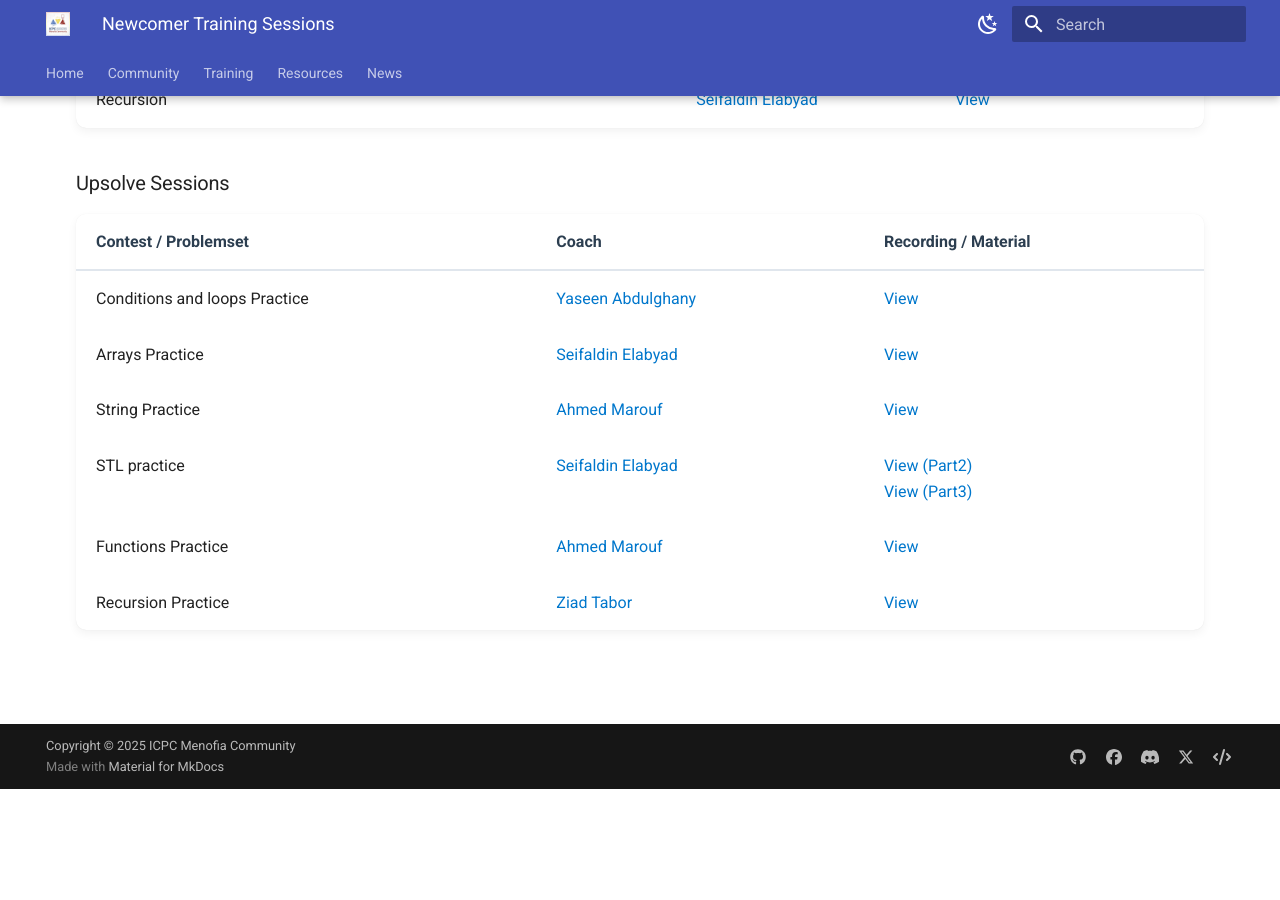
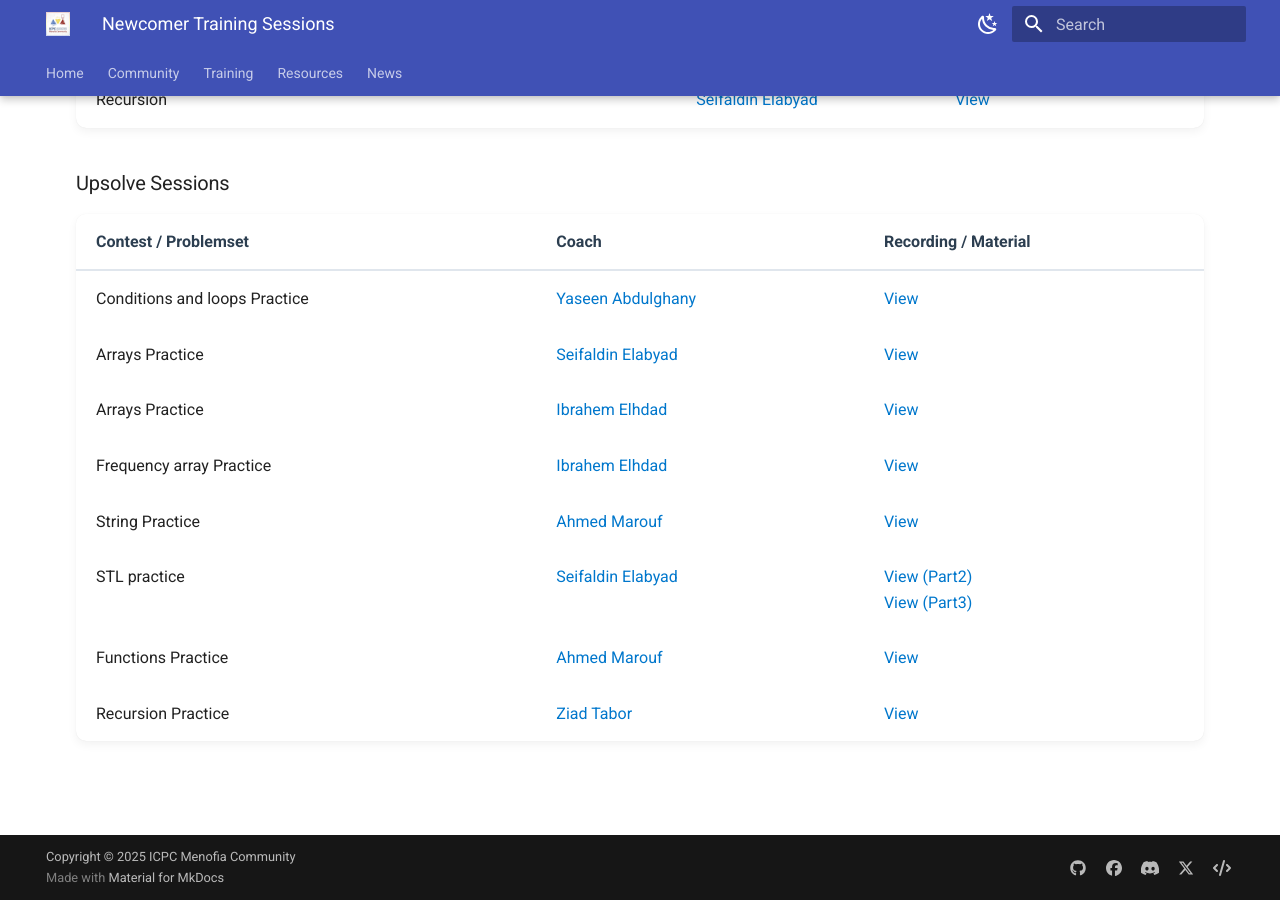
Before and after one commit to ICPC-Menofia/icpc-menofia.github.io, an MkDocs documentation site: the page built from docs/resources/sessions/newcomer.md, in a window 1280 px wide and 900 px high, scrolled down 824 px. Built offline with MkDocs 1.6.1 and Material for MkDocs 9.7.7, drawn with Linux system fonts in a browser that asks for light colours; before the commit the page ends 1613 px from its top, so only the background shows below that.

Commit message:
sesions:practise on arrays and practise on frequence array

```diff
--- a/docs/resources/sessions/newcomer.md
+++ b/docs/resources/sessions/newcomer.md
@@ -104,6 +104,20 @@ This page archives all recorded sessions for our Newcomer Training program.
             <td><a href="https://www.youtube.com/watch?v=3ni4CTA3tM0&feature=youtu.be" target="_blank">View</a></td>
         </tr>
         <tr>
+            <td>Arrays Practice</td>
+            <td>
+                <a href="../../community/coaches/#ibrahme-elhdad">Ibrahem Elhdad</a>
+            </td>
+            <td><a href="https://drive.google.com/file/d/1dcMu9N16bezry_UD0NEOlA-UGI_-QIuT/view?usp=drive_link" target="_blank">View</a></td>
+        </tr>
+        <tr>
+            <td>Frequency array Practice</td>
+            <td>
+                <a href="../../community/coaches/#ibrahme-elhdad">Ibrahem Elhdad</a>
+            </td>
+            <td><a href="https://drive.google.com/file/d/1s4SiUeWQB4SnA6dM2HN39U4B69Czy0BM/view?usp=sharing" target="_blank">View</a></td>
+        </tr>
+        <tr>
             <td>String Practice</td>
             <td>
                 <a href="../../community/coaches/#ahmed-marouf">Ahmed Marouf</a>
```
